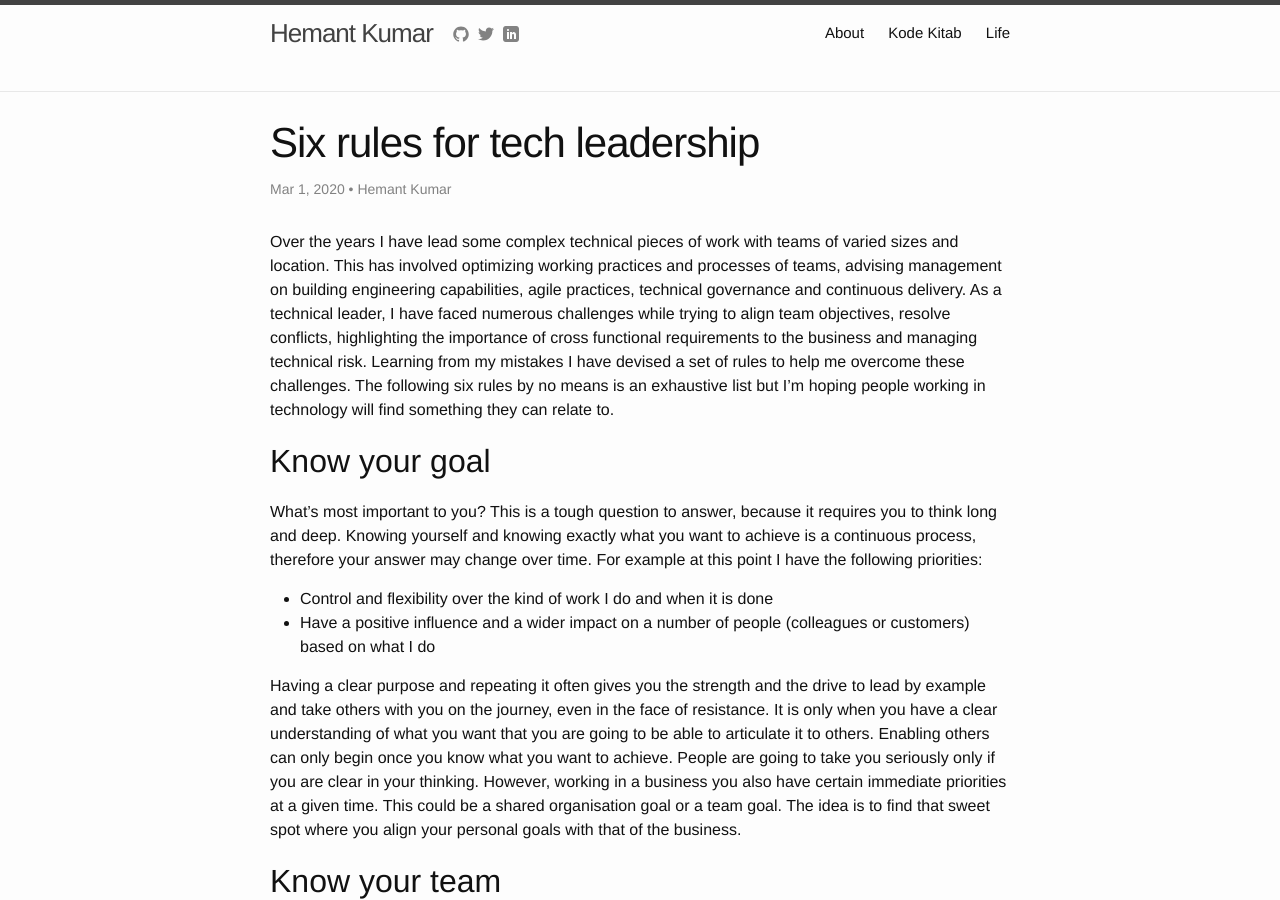
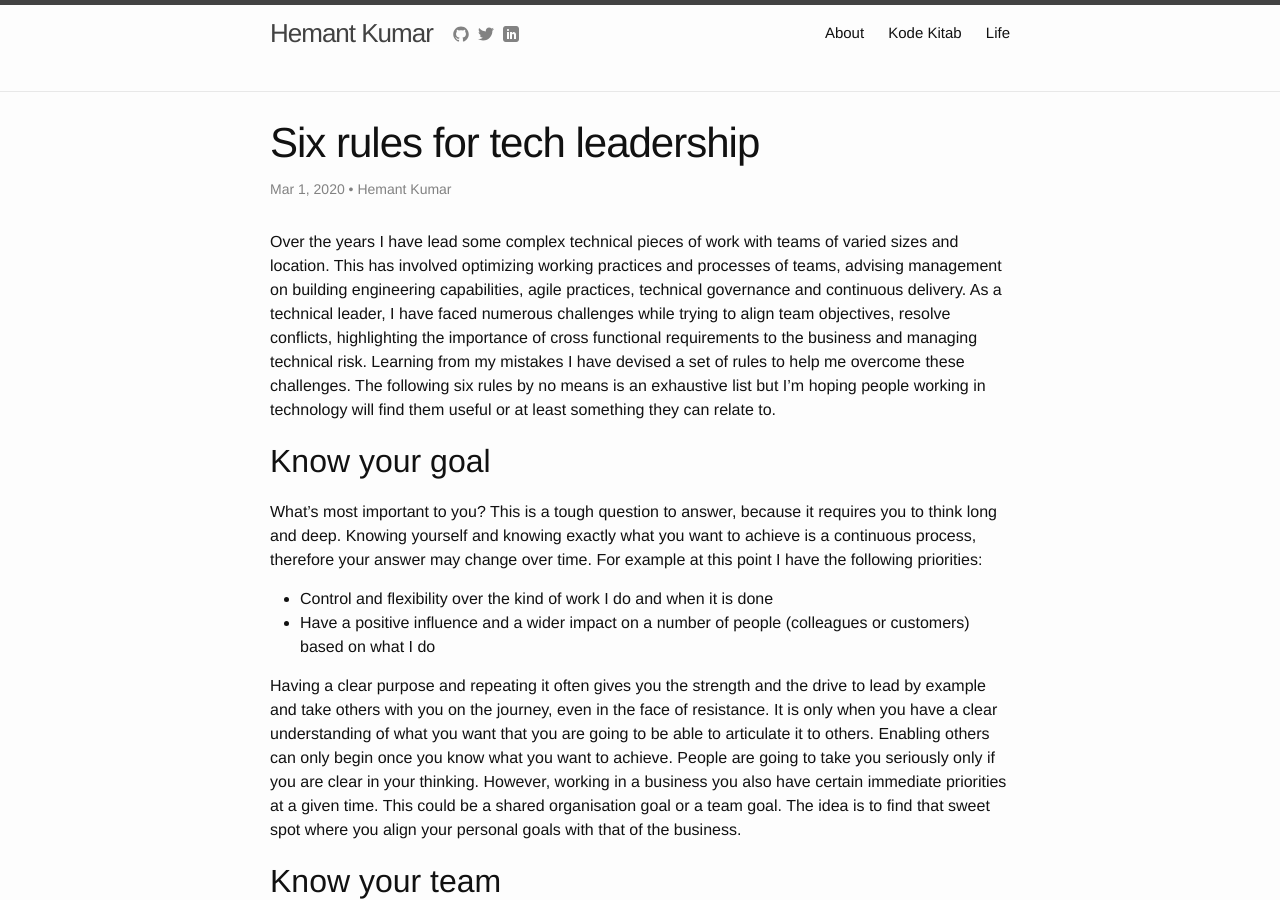
Before and after one commit to hemantksingh/hemantksingh.github.io, a Jekyll site: the page built from _posts/2020-03-01-six-rules-for-tech-leadership.markdown, in a window 1280 px wide and 900 px high. Built offline with Jekyll 4.4.1, drawn with Linux system fonts in a browser that asks for light colours; comment, search, counter and statistics services are not loaded.

Commit message:
Final draft v3

```diff
--- a/_posts/2020-03-01-six-rules-for-tech-leadership.markdown
+++ b/_posts/2020-03-01-six-rules-for-tech-leadership.markdown
@@ -9,7 +9,7 @@ comments: true
 modified_time: '2020-02-29T23:31:00.000-08:00'
 ---
 
-Over the years I have lead some complex technical pieces of work with teams of varied sizes and location. This has involved optimizing working practices and processes of teams, advising management on building engineering capabilities, agile practices, technical governance and continuous delivery. As a technical leader, I have faced numerous challenges while trying to align team objectives, resolve conflicts, highlighting the importance of cross functional requirements to the business and managing technical risk. Learning from my mistakes I have devised a set of rules to help me overcome these challenges. The following six rules by no means is an exhaustive list but I'm hoping people working in technology will find something they can relate to.
+Over the years I have lead some complex technical pieces of work with teams of varied sizes and location. This has involved optimizing working practices and processes of teams, advising management on building engineering capabilities, agile practices, technical governance and continuous delivery. As a technical leader, I have faced numerous challenges while trying to align team objectives, resolve conflicts, highlighting the importance of cross functional requirements to the business and managing technical risk. Learning from my mistakes I have devised a set of rules to help me overcome these challenges. The following six rules by no means is an exhaustive list but I'm hoping people working in technology will find them useful or at least something they can relate to.
 
 ## Know your goal
 
```
